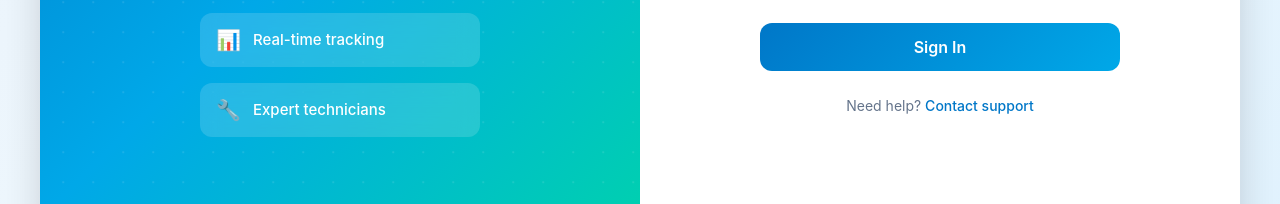
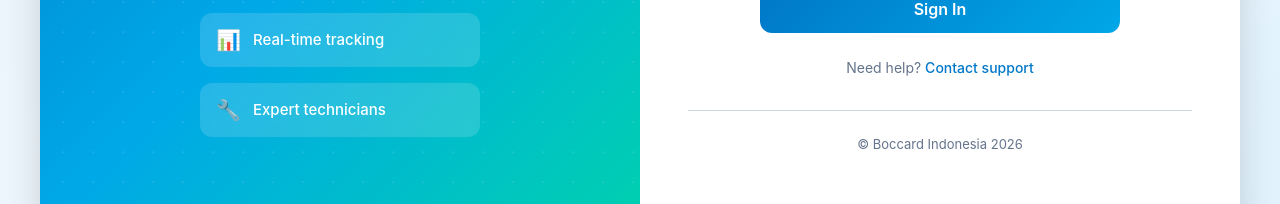
Before and after one commit to deghogy/technical-support-system, a Next.js app: page /login in a window 1280 px wide. Shown: the part 550-754 px from the top of the page. Built offline with nearby package versions, Linux system fonts and the light colour scheme; no server answers.

Commit message:
Add copyright footer to login page

```diff
--- a/app/globals.css
+++ b/app/globals.css
@@ -1037,6 +1037,15 @@ tr:hover td {
   background: #FEF2F2;
 }
 
+.login-copyright {
+  text-align: center;
+  font-size: 13px;
+  color: var(--text-muted);
+  margin-top: 32px;
+  padding-top: 24px;
+  border-top: 1px solid var(--border);
+}
+
 /* Login Page Responsive */
 @media (max-width: 900px) {
   .login-container {
--- a/app/login/page.tsx
+++ b/app/login/page.tsx
@@ -190,6 +190,10 @@ export default function LoginPage() {
           </div>
 
           <ToastContainer toasts={toasts} removeToast={removeToast} />
+
+          <div className="login-copyright">
+            © Boccard Indonesia 2026
+          </div>
         </div>
       </div>
     </main>
```
